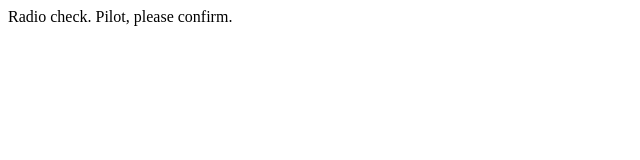
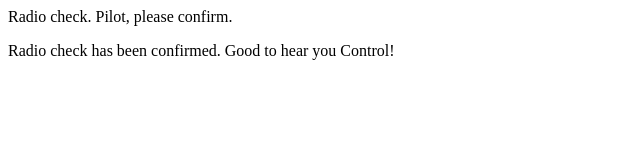
Before and after one commit to mrvnr24/communication-log, a plain HTML site: page index.html in a window 1280 px wide. Shown: the whole page, without its empty margins (0-640 px from the left). Drawn offline with Linux system fonts and the light colour scheme.

Commit message:
Added second line to log

```diff
--- a/index.html
+++ b/index.html
@@ -1,5 +1,6 @@
 <html>
 <body>
    <p>Radio check. Pilot, please confirm.</p>
+   <p>Radio check has been confirmed. Good to hear you Control!</p>
 </body>
 </html>
```
